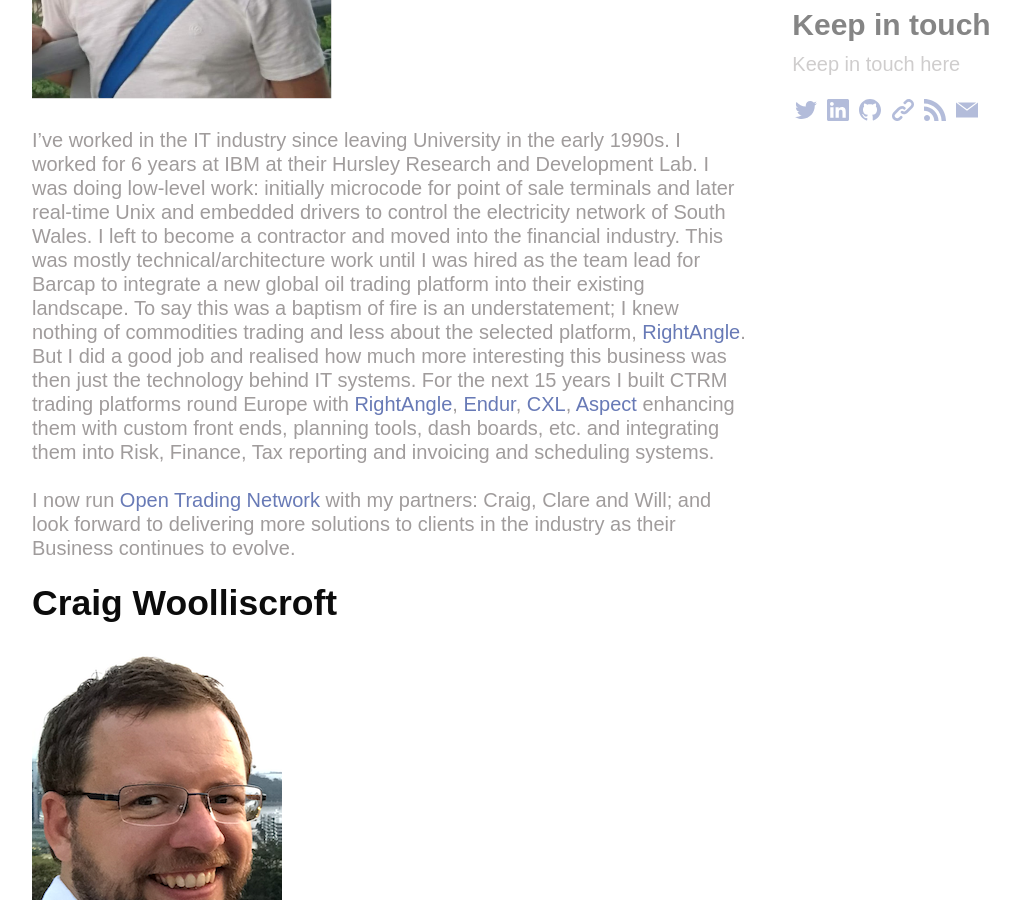
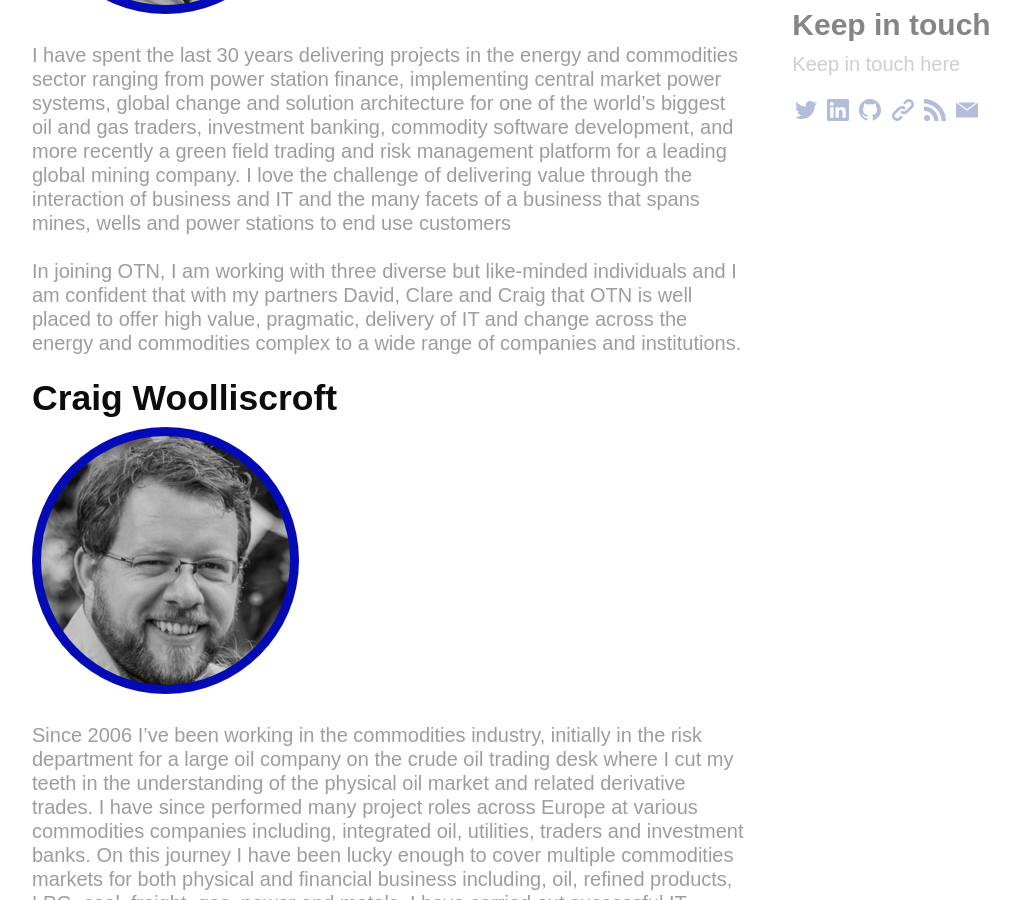
Before and after one commit to opentrading-net/opentrading-net.github.io, a Jekyll site: the page built from about.md, in a window 1280 px wide and 900 px high, scrolled down 719 px. Shown: the whole window, without its empty margins (32-1052 px from the left). Built offline with Jekyll 4.4.1, drawn with Linux system fonts in a browser that asks for light colours; some of the changed text lies outside the part shown.

Commit message:
Update about with Will's bio

```diff
--- a/about.md
+++ b/about.md
@@ -5,17 +5,18 @@
 aside: true
 ---
 
-## David Regan
+## William Baker
 
-![](/assets/images/dmr.png)
+![](/assets/images/will-bio.png)
 
-I've worked in the IT industry since leaving University in the early 1990s. I worked for 6 years at IBM at their Hursley Research and Development Lab. I was doing low-level work: initially microcode for point of sale terminals and later real-time Unix and embedded drivers to control the electricity network of South Wales. I left to become a contractor and moved into the financial industry. This was mostly technical/architecture work until I was hired as the team lead for Barcap to integrate a new global oil trading platform into their existing landscape. To say this was a baptism of fire is an understatement; I knew nothing of commodities trading and less about the selected platform, [RightAngle]. But I did a good job and realised how much more interesting this business was then just the technology behind IT systems. For the next 15 years I built CTRM trading platforms round Europe with [RightAngle], [Endur], [CXL], [Aspect] enhancing them with custom front ends, planning tools, dash boards, etc. and integrating them into Risk, Finance, Tax reporting and invoicing and scheduling systems.
+I have spent the last 30 years delivering projects in the energy and commodities sector ranging from power station finance, implementing central market power systems, global change and solution architecture for one of the world’s biggest oil and gas traders, investment banking, commodity software development, and more recently a green field trading and risk management platform for a leading global mining company.  I love the challenge of delivering value through the interaction of business and IT and the many facets of a business that spans mines, wells and power stations to end use customers
 
-I now run [Open Trading Network] with my partners: Craig, Clare and Will; and look forward to delivering more solutions to clients in the industry as their Business continues to evolve.
+In joining OTN, I am working with three diverse but like-minded individuals and I am confident that with my partners David, Clare and Craig that OTN is well placed to offer high value, pragmatic, delivery of IT and change across the energy and commodities complex to a wide range of companies and institutions.
+
 
 ## Craig Woolliscroft
 
-![](/assets/images/Craig_Portrait2.png)
+![](/assets/images/Craig-bio.png)
 
 Since 2006 I've been working in the commodities industry, initially in the risk department for a large oil company on the crude oil trading desk where I cut my teeth in the understanding of the physical oil market and related derivative trades.
 I have since performed many project roles across Europe at various commodities companies including, integrated oil, utilities, traders and investment banks. On this journey I have been lucky enough to cover multiple commodities markets for both physical and financial business including, oil, refined products, LPG, coal, freight, gas, power and metals. I have carried out successful IT delivery roles in business analysis, project management, optimisation and business change with a regular focus on middle & front office risk areas including position, P&L, exposure, pricing/valuation and VAR.
@@ -23,6 +24,13 @@
 
 I am now excited to be running [Open Trading Network] with my partners: David; Clare and Will. We thrive on the delivery of solutions to complex problems for our clients across the commodities industry in a pragmatic and down-to-earth way.
 
+## David Regan
+
+![](/assets/images/david-bio.png)
+
+I've worked in the IT industry since leaving University in the early 1990s. I worked for 6 years at IBM at their Hursley Research and Development Lab. I was doing low-level work: initially microcode for point of sale terminals and later real-time Unix and embedded drivers to control the electricity network of South Wales. I left to become a contractor and moved into the financial industry. This was mostly technical/architecture work until I was hired as the team lead for Barcap to integrate a new global oil trading platform into their existing landscape. To say this was a baptism of fire is an understatement; I knew nothing of commodities trading and less about the selected platform, [RightAngle]. But I did a good job and realised how much more interesting this business was then just the technology behind IT systems. For the next 15 years I built CTRM trading platforms round Europe with [RightAngle], [Endur], [CXL], [Aspect] enhancing them with custom front ends, planning tools, dash boards, etc. and integrating them into Risk, Finance, Tax reporting and invoicing and scheduling systems.
+
+I now run [Open Trading Network] with my partners: Craig, Clare and Will; and look forward to delivering more solutions to clients in the industry as their Business continues to evolve.
 
 
 [Open Trading Network]: {{site.url}}
```
Also changed, not shown: assets/images/Clare-bio.png (added), assets/images/Craig-bio.png (added), assets/images/David-bio.png (added), assets/images/Will-bio.png (added), assets/images/minion-bio.png (added).
